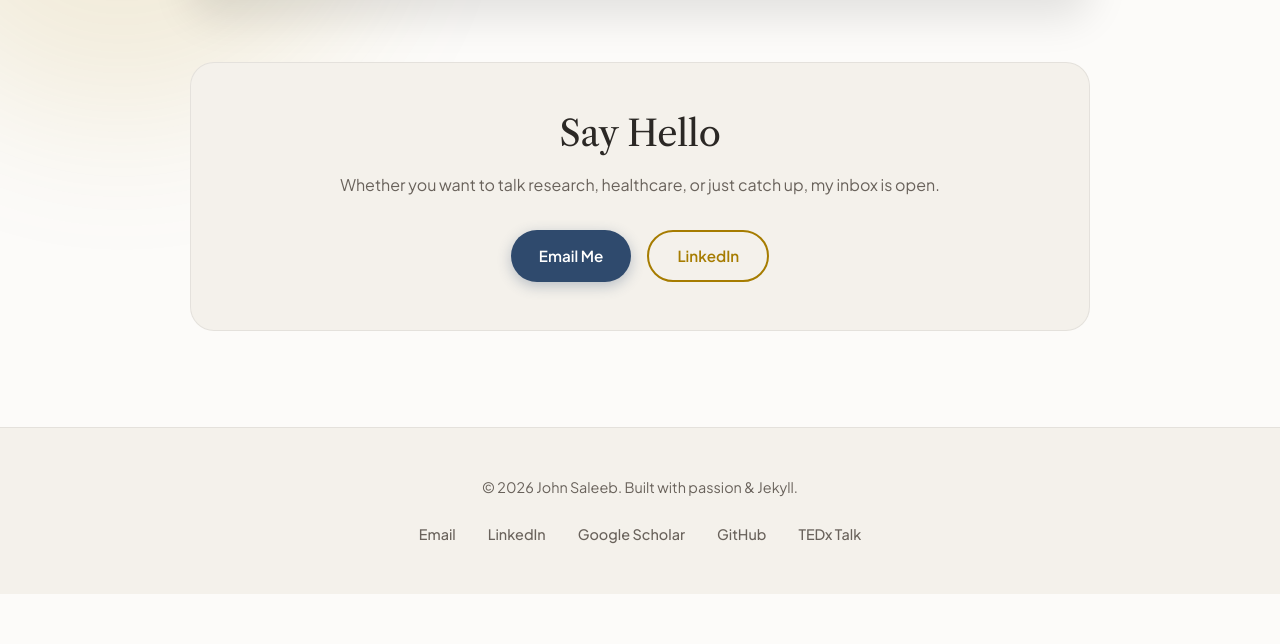
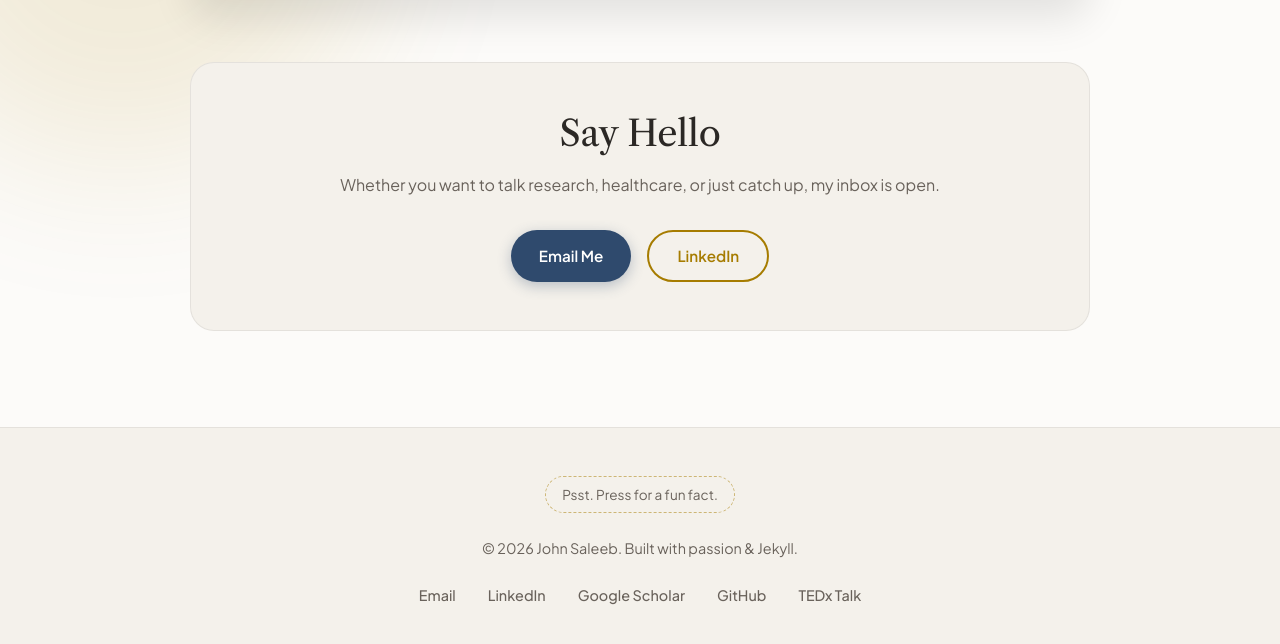
Before and after one commit to saleebj/johnsaleeb.github.io, a Jekyll site: the page built from index.md, in a window 1280 px wide and 1400 px high, scrolled down 1044 px. Shown: the part 745-1389 px from the top of the window. Built offline with Jekyll 4.4.1, drawn with Linux system fonts in a browser that asks for light colours; before the commit the page ends 2383 px from its top, so only the background shows below that.

Commit message:
Add footer fun-fact easter egg, logo wiggle, and console hello
Co-Authored-By: Claude Opus 5.5 <noreply@anthropic.com>
Claude-Session: https://claude.ai/code/session_01AX4NMhvRhiGvoxVxQNFXnv

```diff
--- a/_layouts/default.html
+++ b/_layouts/default.html
@@ -46,6 +46,10 @@
 
   <footer class="site-footer">
     <div class="footer-container">
+      <div class="fun-fact" id="fun-fact">
+        <button type="button" class="fun-fact-button" id="fun-fact-button" aria-controls="fun-fact-note">Psst. Press for a fun fact.</button>
+        <p class="fun-fact-note" id="fun-fact-note" role="status" aria-live="polite" hidden></p>
+      </div>
       <p>&copy; {{ site.time | date: '%Y' }} John Saleeb. Built with passion & Jekyll.</p>
       <div class="footer-links">
         {% if site.email %}<a href="mailto:{{ site.email }}">Email</a>{% endif %}
@@ -64,6 +68,36 @@
       nav.classList.toggle('open');
       toggle.setAttribute('aria-expanded', toggle.classList.toggle('active'));
     }
+
+    // Easter egg: a footer button that hands out fun facts, one at a time.
+    (function () {
+      const facts = [
+        "Hi! Thanks for pressing the button. Most people scroll right past it.",
+        "Ask me about how olive oil gets graded. Actually, only if you have an hour.",
+        "Sidewalks are more interesting than you think. Curb cuts alone could fill a podcast episode.",
+        "My podcast queue: Founders, Acquired, and How I Built This. My restaurant list is longer.",
+        "The fish in my logo is an ichthys, an early Christian symbol. The JS is just me.",
+        "Why did the cookie go to the doctor? It was feeling crummy.",
+        "If you know a restaurant I should try, the email link is right below. I take recommendations seriously.",
+        "You have found every fun fact. Starting over, because the button deserves a second lap."
+      ];
+      const button = document.getElementById('fun-fact-button');
+      const note = document.getElementById('fun-fact-note');
+      if (!button || !note) return;
+      let i = 0;
+      button.addEventListener('click', function () {
+        note.hidden = false;
+        note.classList.remove('pop');
+        void note.offsetWidth;
+        note.textContent = facts[i];
+        note.classList.add('pop');
+        i = (i + 1) % facts.length;
+        button.textContent = 'Another one?';
+      });
+    })();
+
+    console.log('%cHi, fellow inspector.%c\nIf you are reading the source, we should probably talk. saleeb@umich.edu',
+      'font: 18px Georgia, serif; color: #2f4a6d;', 'font: 13px sans-serif; color: #a67c00;');
   </script>
 </body>
 </html>
--- a/assets/css/main.scss
+++ b/assets/css/main.scss
@@ -566,6 +566,70 @@ strong {
   }
 }
 
+// --- EASTER EGG: FOOTER FUN FACTS ---
+.fun-fact {
+  display: flex;
+  flex-direction: column;
+  align-items: center;
+  gap: 0.75rem;
+  max-width: 34rem;
+}
+
+.fun-fact-button {
+  font: inherit;
+  font-size: 0.85rem;
+  color: $text-muted;
+  background: none;
+  border: 1px dashed rgba($accent-secondary, 0.5);
+  border-radius: 999px;
+  padding: 0.4rem 1rem;
+  cursor: pointer;
+  transition: color 0.2s ease, border-color 0.2s ease, transform 0.2s ease;
+
+  &:hover,
+  &:focus-visible {
+    color: $accent-color;
+    border-color: $accent-secondary;
+    border-style: solid;
+    transform: translateY(-1px);
+  }
+}
+
+.site-footer .fun-fact-note {
+  font-family: 'Libre Caslon Text', Georgia, serif;
+  font-size: 1rem;
+  color: $accent-color;
+  line-height: 1.5;
+
+  &.pop {
+    animation: funFactPop 0.35s ease-out;
+  }
+}
+
+@keyframes funFactPop {
+  from { opacity: 0; transform: translateY(6px); }
+  to { opacity: 1; transform: translateY(0); }
+}
+
+// Logo fish gives a little wiggle on hover
+.site-logo:hover .logo-mark {
+  animation: fishWiggle 0.6s ease-in-out;
+}
+
+@keyframes fishWiggle {
+  0%, 100% { transform: rotate(0); }
+  25% { transform: rotate(-6deg); }
+  50% { transform: rotate(4deg); }
+  75% { transform: rotate(-2deg); }
+}
+
+@media (prefers-reduced-motion: reduce) {
+  .site-logo:hover .logo-mark,
+  .site-footer .fun-fact-note.pop {
+    animation: none;
+  }
+}
+
 // --- SHARED PAGE & SECTION HEADINGS ---
 .page-title {
   font-size: clamp(2.25rem, 6vw, 3rem);
```
